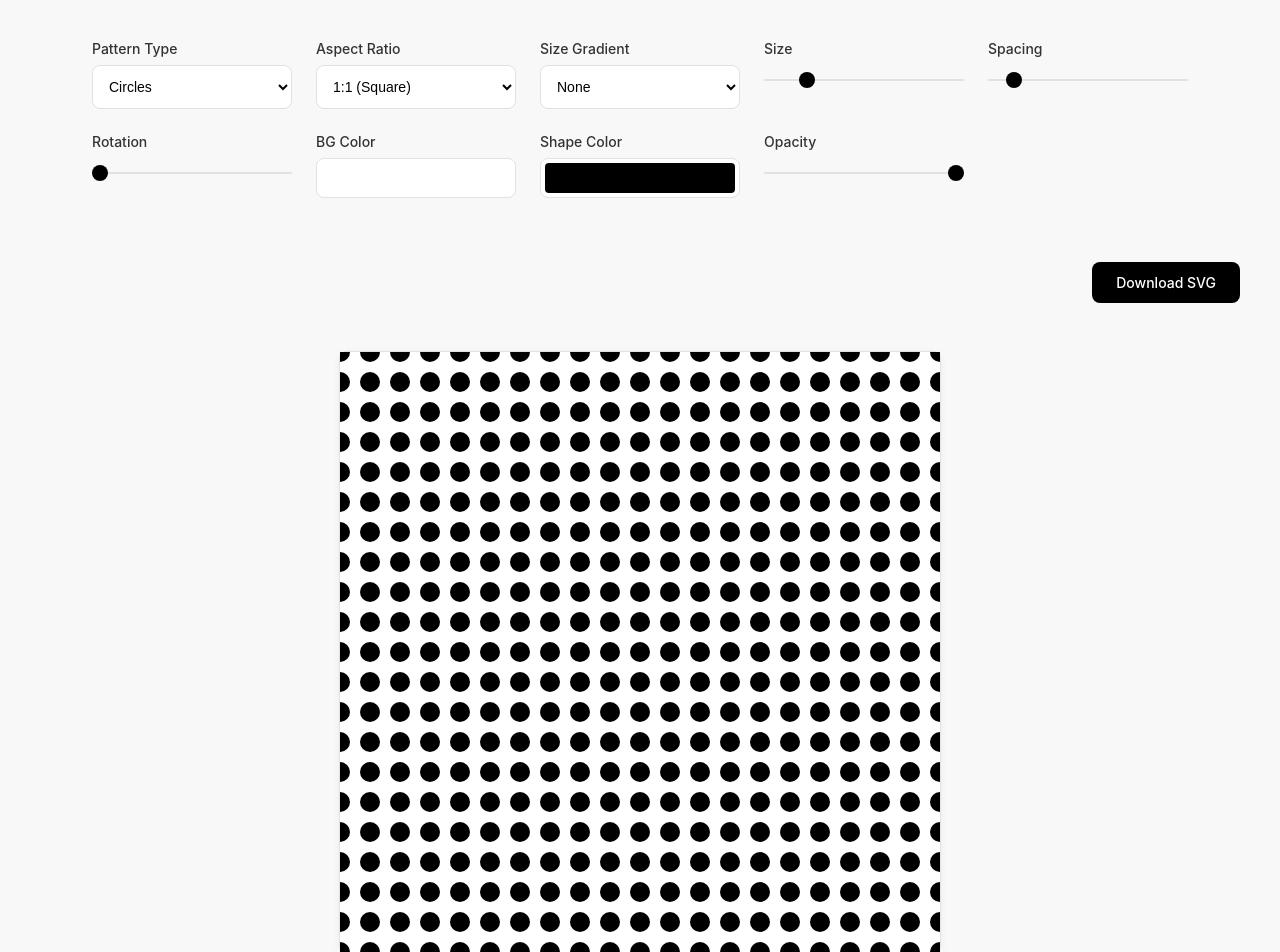
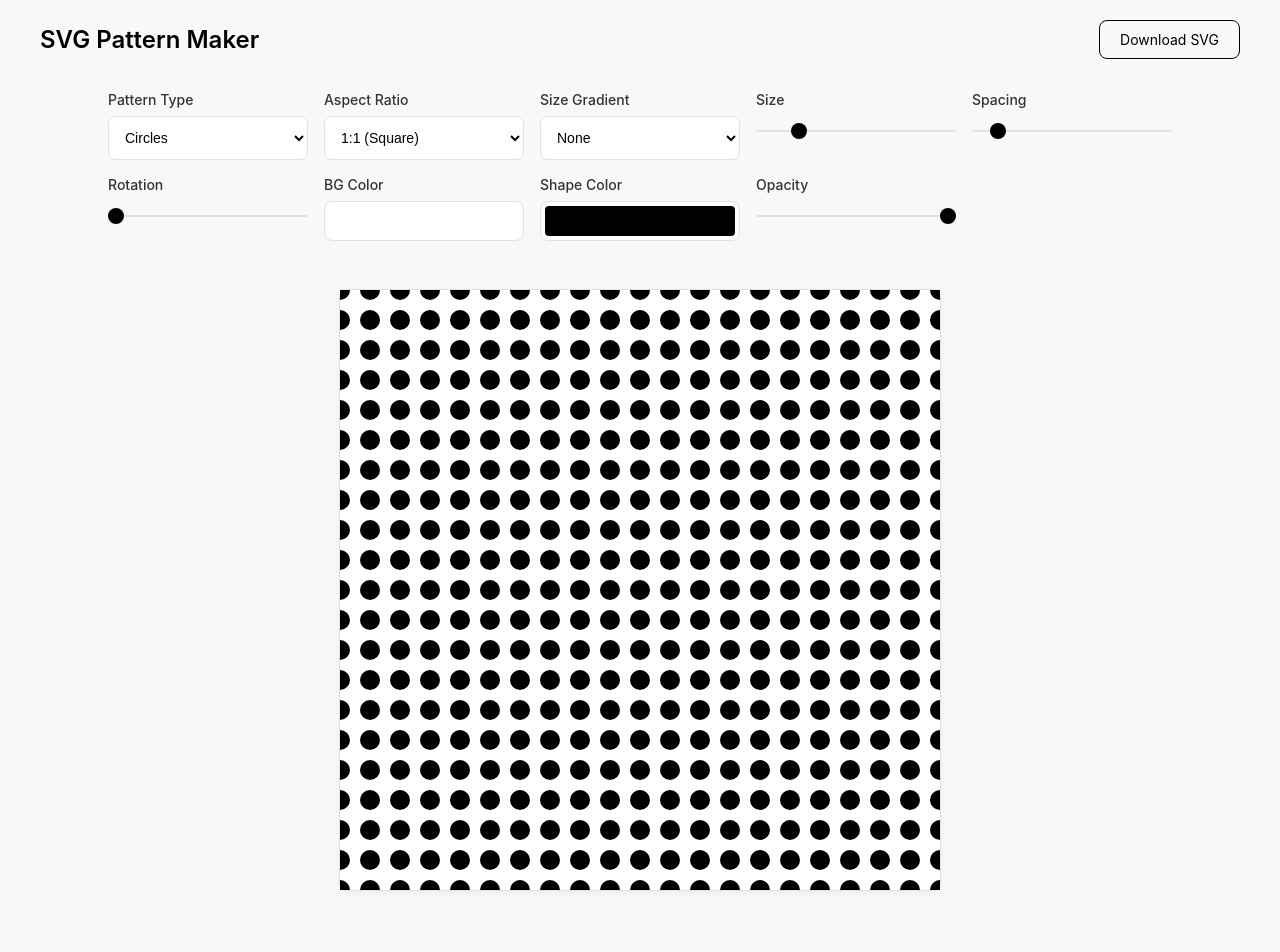
Before and after one commit to lifesized/svg-cursor, a website: page index.html in a window 1280 px wide. Shown: the top 952 px of the page. After the commit the page ends 927 px from the top, so only its background shows below. Drawn offline with Linux system fonts and the light colour scheme.

Commit message:
UI improvement and and configuration updates: - Update development server port to 5000 - Make download button more subtle with border-only style - Adjust header spacing and layout - Update README with project description

```diff
--- a/index.html
+++ b/index.html
@@ -8,6 +8,11 @@
 
   <body>
     <div class="controls-wrapper">
+      <header class="header">
+        <h1>SVG Pattern Maker</h1>
+        <a id="downloadButton" href="#" download="pattern.svg">Download SVG</a>
+      </header>
+
       <div id="controls">
         <div>
           <label for="patternType">Pattern Type</label>
@@ -89,7 +94,6 @@
       </div>
 
       <div class="canvas-section">
-        <a id="downloadButton" href="#" download="pattern.svg">Download SVG</a>
         <div id="patternContainer"></div>
       </div>
     </div>
--- a/package.json
+++ b/package.json
@@ -5,7 +5,7 @@
   "main": "script.js",
   "scripts": {
     "format": "prettier --write \"**/*.{js,jsx,ts,tsx,json,css,scss,md}\"",
-    "start": "http-server"
+    "start": "http-server -p 5000"
   },
   "devDependencies": {
     "http-server": "^14.1.1",
--- a/style.css
+++ b/style.css
@@ -9,17 +9,17 @@ body {
   font-family: -apple-system, BlinkMacSystemFont, 'Segoe UI', Roboto, Helvetica, Arial, sans-serif;
   max-width: none;
   margin: 0 auto;
-  padding: 40px;
+  padding: 20px;
   background-color: var(--background-color);
 }
 
 #controls {
   display: grid;
   grid-template-columns: repeat(auto-fit, minmax(200px, 1fr));
-  gap: 24px;
-  margin-bottom: 32px;
+  gap: 16px;
+  margin-bottom: 16px;
   max-width: 1200px;
-  margin: 0 auto 32px;
+  margin: 0 auto 16px;
 }
 
 #controls label {
@@ -93,7 +93,7 @@ body {
 
 #patternContainer {
   height: 600px;
-  margin: 32px auto;
+  margin: 16px auto;
   border-radius: var(--border-radius);
   border: 1px solid #e1e1e1;
   background: #fff;
@@ -111,27 +111,27 @@ body {
   margin: 0 auto;
   display: flex;
   flex-direction: column;
-  gap: 32px;
+  gap: 16px;
 }
 
 #downloadButton {
-  display: inline-block;
-  padding: 12px 24px;
-  background-color: var(--primary-color);
-  color: white;
+  display: inline-flex;
+  padding: 10px 20px;
+  background-color: transparent;
+  color: var(--primary-color);
   text-align: center;
   text-decoration: none;
   border-radius: var(--border-radius);
   font-size: 14px;
-  font-weight: 500;
-  border: none;
+  font-weight: 400;
+  border: 1px solid var(--primary-color);
   cursor: pointer;
   transition: all var(--transition-speed) ease;
-  align-self: flex-end;
 }
 
 #downloadButton:hover {
-  background-color: #333;
+  background-color: var(--primary-color);
+  color: white;
   transform: translateY(-1px);
 }
 
@@ -153,7 +153,25 @@ body {
 .canvas-section {
   display: flex;
   flex-direction: column;
-  gap: 16px;
   margin: 0 auto;
   width: 100%;
 }
+
+.header {
+  display: flex;
+  justify-content: space-between;
+  align-items: center;
+  margin-bottom: 16px;
+  width: 100%;
+}
+
+.header h1 {
+  font-size: 24px;
+  font-weight: 600;
+  color: var(--primary-color);
+  margin: 0;
+}
+
+.header #downloadButton {
+  margin: 0;
+}
```
Also changed, not shown: PRD.md (added, +1 -0 lines), .cursorrules.txt.
